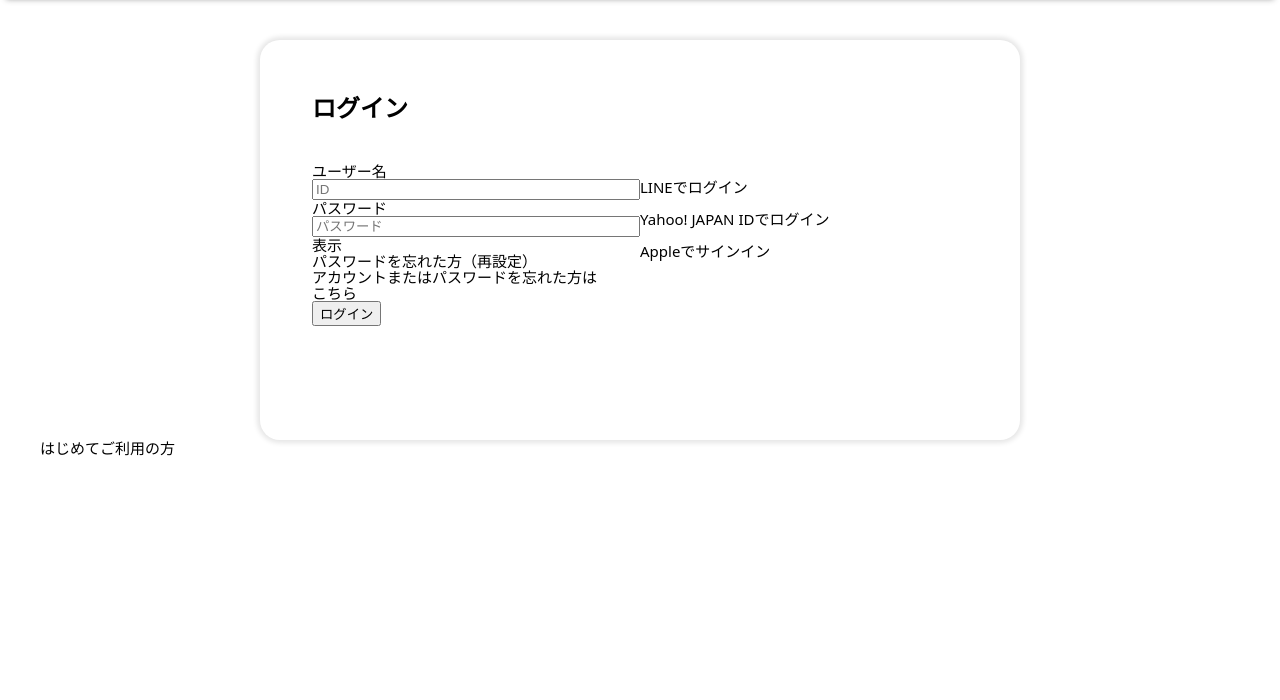
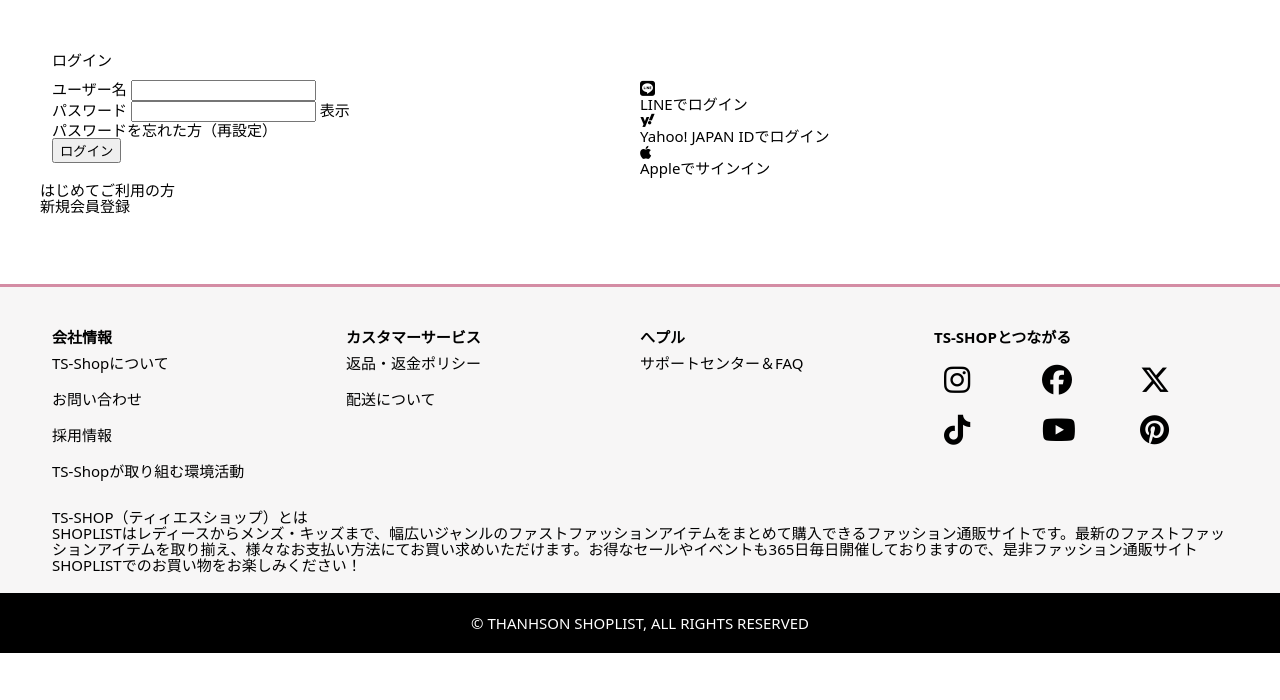
Before and after one commit to eds20000/web, a PHP site: page /login.html in a window 1280 px wide. Shown: the part 100-800 px from the top of the page. Run offline with PHP 8.4, Linux system fonts and the light colour scheme; some libraries are stand-ins or nearby versions.

Commit message:
changed509

```diff
--- a/login.html
+++ b/login.html
@@ -5,9 +5,9 @@
     <meta http-equiv="X-UA-Compatible" content="IE=edge">
     <meta name="viewport" content="width=device-width, initial-scale=1.0">
     <link rel="stylesheet" href="./style/base.css">
+    <link rel="stylesheet" href="./style/grid.css">
     <link rel="stylesheet" href="./style/main.css">
-    <link rel="stylesheet" href="./style/grid.css">
-    <link rel="stylesheet" href="./style/login-style.css">
+    <link rel="stylesheet" href="./style/login-signup-style.css">
     <link rel="preconnect" href="https://fonts.googleapis.com">
     <link rel="preconnect" href="https://fonts.gstatic.com" crossorigin>
     <link href="https://fonts.googleapis.com/css2?family=Roboto:wght@400;500;700&display=swap" rel="stylesheet">
@@ -23,38 +23,50 @@
 
     <div class="container">
         <div class="grid wide">
-            <div class="login-container grid">
+            <div class="login-container">
                 <div class="login-form">
                     <form action="" method="get">
                         <div class="row">
                             <p class="login-form-title">ログイン</p>
                         </div>
                         <div class="row">
-                            <div class="col l-6">
-                                <label for="login-id">ユーザー名</label>
-                                <input type="text" class="login-form-input_userid" placeholder="ID" name="login-id">
+                            <div class="col l-6 login-container-main">
+                                <div class="login-id-box">
+                                    <label for="login-id" class="login-id">ユーザー名</label>
+                                    <input type="text" class="login-form-input login-form-input_userid" name="login-id">
+                                </div>
 
-                                <label for="login-password">パスワード</label>
-                                <input type="text" class="login-form-input_userpassword" placeholder="パスワード" name="login-password">
-                                <span class="">表示</span>
+                                <div class="login-password-box">
+                                    <label for="login-password" class="login-password">パスワード</label>
+                                    <input type="password" class="login-form-input login-form-input_userpassword" name="login-password">
+                                    <span class="pass-hide hidden">表示</span>
+                                </div>
+                                <div class="pass-loss-box">
+                                <a href="#" class="pass-lose">パスワードを忘れた方（再設定）</a>
+                                </div>
 
-                                <a href="#">パスワードを忘れた方（再設定）</a>
-
-                                <p class="passloss-form">アカウントまたはパスワードを忘れた方は <a href="http://">こちら</a></p>
-                                <button class="login-form-button">ログイン</button>
+                                <div class="login-form-button-box">
+                                    <button class="login-form-button">ログイン</button>
+                                </div>
                             </div>
-                            <div class="login-container-orther col l-6">
+                            <div class="col l-6 login-container-orther">
                                 <div class="login-container-orther-line">
-                                    <img src="" alt="">
-                                    <p>LINEでログイン</p>
+                                    <a href="http://">
+                                        <i class="fa-brands fa-line"></i>
+                                        <p>LINEでログイン</p>
+                                    </a>
                                 </div>
                                 <div class="login-container-orther-yahoo">
-                                    <img src="" alt="">
-                                    <p>Yahoo! JAPAN IDでログイン</p>
+                                    <a href="http://">
+                                        <i class="fa-brands fa-yahoo"></i>
+                                        <p>Yahoo! JAPAN IDでログイン</p>
+                                    </a>
                                 </div>
                                 <div class="login-container-orther-apple">
-                                    <img src="" alt="">
-                                    <p>Appleでサインイン</p>
+                                    <a href="">
+                                        <i class="fa-brands fa-apple"></i>
+                                        <p>Appleでサインイン</p>
+                                    </a>
                                 </div>
                             </div>
                         </div>
@@ -65,9 +77,52 @@
 
             <div class="regist-container">
                 <div class="regist-container_text">はじめてご利用の方</div>
-                <div class="regist-container_button"></div>
+                <a href="./signup.html" class="regist-container_button">新規会員登録</a>
             </div>
         </div>
     </div>
+
+<!-- Footer Start -->
+<div class="footer">
+    <div class="grid wide">
+        <div class="row">
+            <div class="col l-3">
+                <h1 class="shop-infor-title">会社情報</h1>
+                <div class="shop-infor-list"><a href="">TS-Shopについて</a></div>
+                <div class="shop-infor-list"><a href="">お問い合わせ</a></div>
+                <div class="shop-infor-list"><a href="">採用情報</a></div>
+                <div class="shop-infor-list"><a href="">TS-Shopが取り組む環境活動</a></div>
+            </div>
+            <div class="col l-3">
+                <h1 class="shop-poricy-title">カスタマーサービス</h1>
+                <div class="shop-poricy-list"><a href="">返品・返金ポリシー</a></div>
+                <div class="shop-poricy-list"><a href="">配送について</a></div>
+            </div>
+            <div class="col l-3">
+                <h1 class="shop-help-title">へプル</h1>
+                <div class="shop-help-list"><a href="">サポートセンター＆FAQ</a></div>
+            </div>
+            <div class="col l-3">
+                <h1 class="shop-media-title">TS-SHOPとつながる</h1>
+                <ul class="row shop-media-list">
+                    <li class="col l-4"><a href="https://instagram.com" class="shop-media-list_insta"><i class="fa-brands fa-instagram"></i></a></li>
+                    <li class="col l-4"><a href="https://facebook.com" class="shop-media-list_fb"><i class="fa-brands fa-facebook"></i></a></li>
+                    <li class="col l-4"><a href="https://twitter.com/" class="shop-media-list_tw"><i class="fa-brands fa-x-twitter"></i></a></li>
+                    <li class="col l-4"><a href="https://tiktok.com" class="shop-media-list_tiktok"><i class="fa-brands fa-tiktok"></i></a></li>
+                    <li class="col l-4"><a href="https://youtube.com" class="shop-media-list_ytb"><i class="fa-brands fa-youtube"></i></a></li>
+                    <li class="col l-4"><a href="https://www.pinterest.jp/" class="shop-media-list_pinterest"><i class="fa-brands fa-pinterest"></i></a></li>
+
+            </div>
+        </div>
+        <div class="row shop-detail">
+                TS-SHOP（ティィエスショップ）とは<br>
+SHOPLISTはレディースからメンズ・キッズまで、幅広いジャンルのファストファッションアイテムをまとめて購入できるファッション通販サイトです。最新のファストファッションアイテムを取り揃え、様々なお支払い方法にてお買い求めいただけます。お得なセールやイベントも365日毎日開催しておりますので、是非ファッション通販サイトSHOPLISTでのお買い物をお楽しみください！
+        </div>
+    </div>
+    <div class="footer-index">© THANHSON SHOPLIST, ALL RIGHTS RESERVED</div>
+</div>
+<!-- Footer End -->
+<script src="./script/script.js"></script>
+
 </body>
 </html>
--- a/style/base.css
+++ b/style/base.css
@@ -3,8 +3,8 @@
     --white-color:#fff;
     --black-color:#000;
     --text-color:#333;
-    --primary-color:#FFAEC9;
-    --primary-color-rgba:rgb(255, 174, 201);
+    --primary-color:#d48ca4;
+    --primary-color-rgba:rgba(203, 136, 158, 0.996);
     --border-color: #bdbdbd;
     --hover-color:#f7f6f6;
     --star-gold-color:#ffce3e;
--- a/style/login-style.css
+++ /dev/null
@@ -1,34 +0,0 @@
-/* --------------Header Start-------------- */
-.header-login{
-    box-shadow: 0px 5px 6px -6px #999999;
-}
-/* --------------Header End-------------- */
-
-/* --------------Forn Start---------------- */
-.login-container{
-    box-shadow: var(--box-shadow);
-    height: 400px;
-    width: 760px;
-    margin: 0 auto;
-    border-radius: 20px;
-    padding: 40px 0;
-    display: flex;
-}
-
-.login-form-title{
-    text-align: center;
-    font-size: large;
-    margin-bottom: 35px;
-    font-size: 2.4rem;
-    font-weight: 600;
-}
-
-.login-form{
-    margin: 8px 40px;
-}
-
-.login-form input{
-    width: 100%;
-}
-
-/* --------------Forn End------------------*/
--- a/style/main.css
+++ b/style/main.css
@@ -379,5 +379,95 @@
     color: #f4d34c;
 }
 
+/* <!---------------Page-bar--------Start-->  */
+.bar-page{
+    width: 100%;
+}
+.bar-page_list{
+    display: flex;
+    justify-content: right;
+    font-size: 2rem;
+    gap:10px;
+}
+.bar-page_list-item{
+    background-color: var(--white-color);
+    border: 1px solid var(--black-color);
+    padding: 10px 15px;
+    cursor: pointer;
+}
+
+.page-checked,.page-next{
+    background-color: var(--black-color);
+    border-color: var(--black-color);
+    color: var(--white-color);
+}
+
+.page-dotted{
+    border: none ;
+}
+
+/* <!---------------Page-bar--------End-->  */
 
 /* Container end */
+
+/* <!-- Footer Start --> */
+.footer{
+    font-size: var(--font-size);
+    background-color: var(--hover-color);
+    margin-top: 70px;
+    padding-top: 30px;
+    border-top: 3px solid var(--primary-color);
+    .col.l-3{
+        h1{
+            font-size: var(--font-size);
+            font-weight: 600;
+        }
+        div{
+            padding:10px 0;
+            a{
+                display: inline-block;
+                &:hover{
+                text-decoration: underline;
+                }
+            }
+        }
+    }
+}
+
+.shop-media-list{
+    padding: 0;
+    margin-top: -12px;
+    margin: 10px 0;
+    li{
+        display: flex;
+    }
+    a{
+        width: auto;
+        font-size: 3rem;
+
+        padding: 10px;
+        border-radius: 50%;
+        display: block;
+        transition: transform 0.3s ease;
+        &:hover{
+            transform: scale(1.1);
+            background-color: var(--primary-color);
+            color: var(--white-color);
+
+        }
+    }
+}
+
+.shop-detail{
+    margin-top: 20px;
+    margin-bottom: 20px;
+}
+
+.footer-index{
+    display: grid;
+    place-items: center;
+    height: 60px;
+    background-color: var(--black-color);
+    color: white;
+}
+/* <!-- Footer End --> */
```
Also changed, not shown: index.html (+60 -4 lines), script/script.js (+99 -9 lines).
